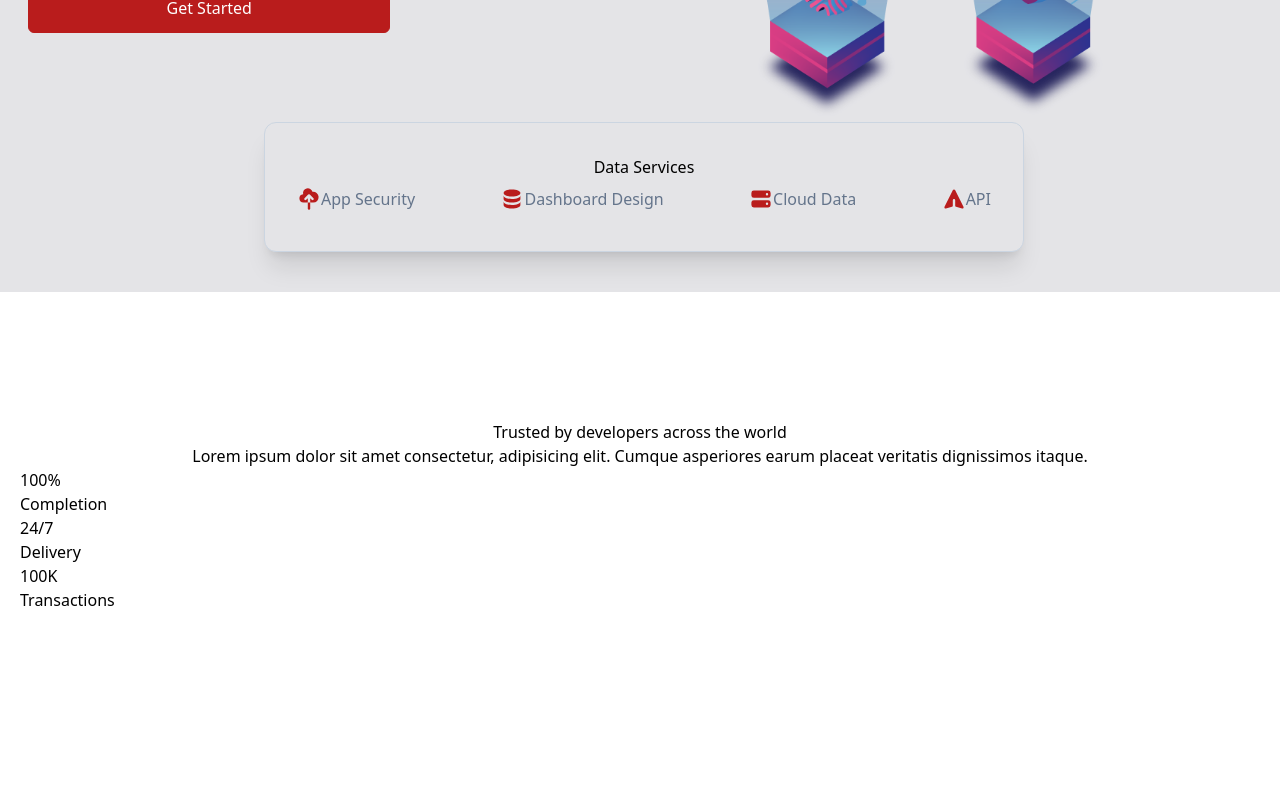
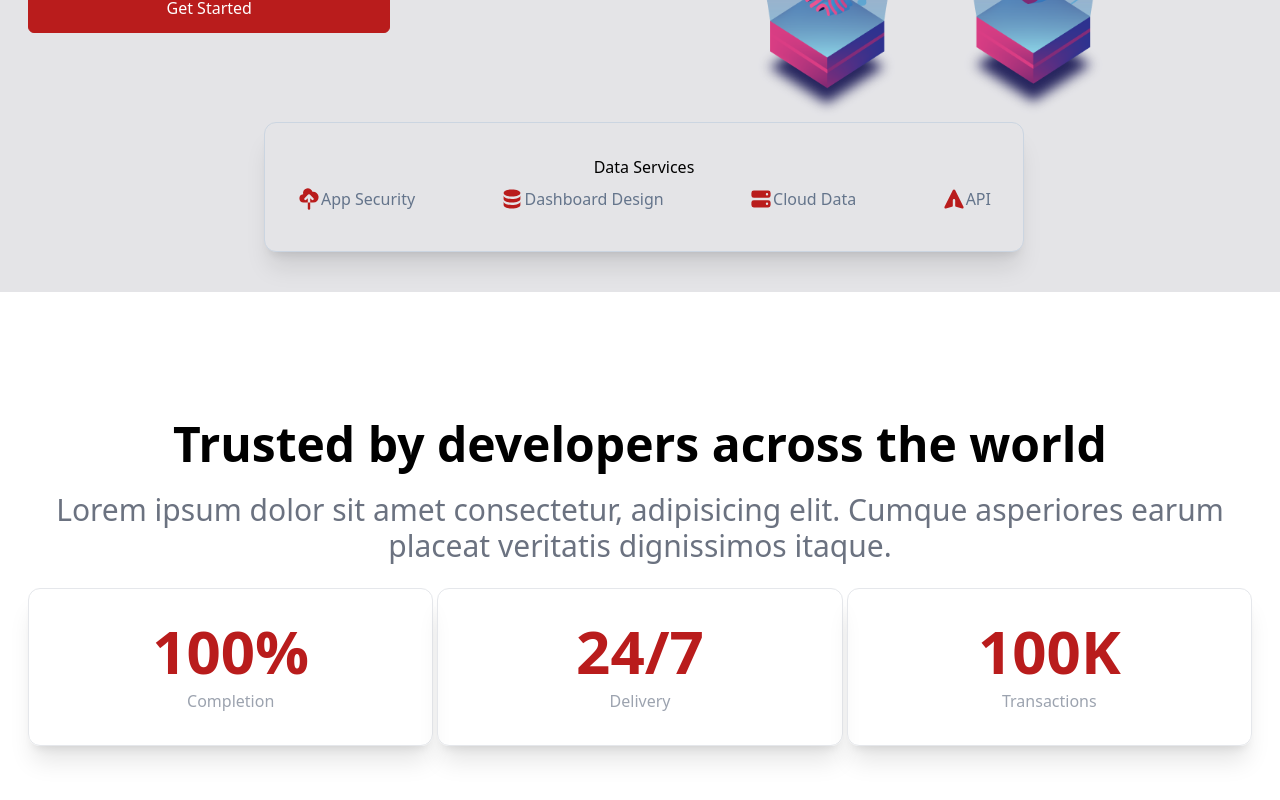
Before and after one commit to kwakyebrilliant/cloud-app-tailwind, a React (Create React App) app: page / in a window 1280 px wide. Shown: the part 508-1308 px from the top of the page. Before the commit the page ends 1248 px from the top, so only its background shows below. Built offline with nearby package versions, Linux system fonts and the light colour scheme.

Commit message:
about updates

```diff
--- a/src/components/About.jsx
+++ b/src/components/About.jsx
@@ -2,27 +2,25 @@
 
 const About = () => {
   return (
-    <div className='w-full my-32'>
+    <div name='about' className='w-full my-32'>
         <div className='max-w-[1240px] mx-auto'>
             <div className='text-center'>
-                <h2>Trusted by developers across the world</h2>
-                <p>Lorem ipsum dolor sit amet consectetur, adipisicing elit. Cumque asperiores earum placeat veritatis dignissimos itaque.</p>
+                <h2 className='text-5xl font-bold'>Trusted by developers across the world</h2>
+                <p className='text-3xl py-6 text-gray-500'>Lorem ipsum dolor sit amet consectetur, adipisicing elit. Cumque asperiores earum placeat veritatis dignissimos itaque.</p>
             </div>
 
-            <div>
-                <div>
-                    <p>100%</p>
-                    <p>Completion</p>
+            <div className='grid md:grid-cols-3 gap-1 px-2 text-center'>
+                <div className='border py-8 rounded-xl shadow-xl' >
+                    <p className='text-6xl font-bold text-red-700'>100%</p>
+                    <p className='text-gray-400 mt-2'>Completion</p>
                 </div>
-
-                <div>
-                    <p>24/7</p>
-                    <p>Delivery</p>
+                <div  className='border py-8 rounded-xl shadow-xl' >
+                    <p className='text-6xl font-bold text-red-700'>24/7</p>
+                    <p className='text-gray-400 mt-2'>Delivery</p>
                 </div>
-
-                <div>
-                    <p>100K</p>
-                    <p>Transactions</p>
+                <div className='border py-8 rounded-xl shadow-xl' >
+                    <p className='text-6xl font-bold text-red-700'>100K</p>
+                    <p className='text-gray-400 mt-2'>Transactions</p>
                 </div>
             </div>
         </div>
```
